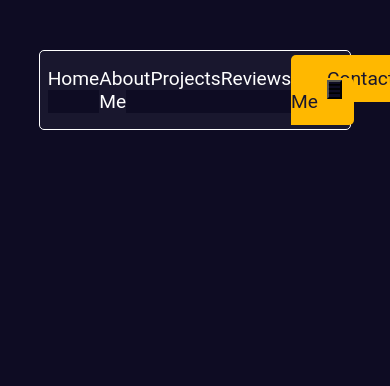
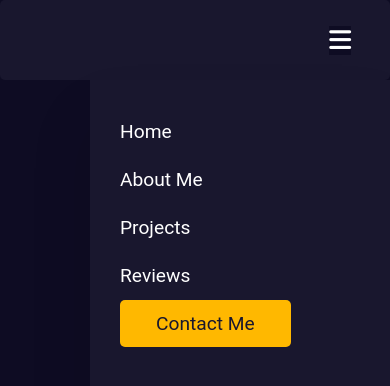
Before and after one commit to codehass/hassan-elouardy, a React (Create React App) app: page / in a window 390 px wide. Shown: the top 386 px of the page. Built offline with nearby package versions, Linux system fonts and the light colour scheme.

Commit message:
Styling navbar

```diff
--- a/src/components/navbar.css
+++ b/src/components/navbar.css
@@ -45,3 +45,49 @@
   padding: 12px 36px;
   border-radius: 5px;
 }
+
+#mobile {
+  display: none;
+}
+
+@media screen and (max-width: 768px) {
+  .navbar {
+    width: 100%;
+    border: none;
+    margin-top: 0;
+    display: flex;
+    justify-content: end;
+    padding-right: 10%;
+  }
+
+  .navbar ul {
+    flex-direction: column;
+    align-items: start;
+    justify-content: flex-start;
+    position: fixed;
+    top: 80px;
+    right: 0;
+    width: 300px;
+    height: 100vh;
+    box-shadow: 0 40px 60px rgba(0, 0, 0, 0.1);
+    padding: 40px 0 0 10px;
+    transition: 0.3s ease-in-out;
+  }
+
+  .ul.active {
+    right: -300px;
+  }
+
+  #mobile {
+    display: block;
+    color: white;
+    text-decoration: none;
+    border: none;
+    font-size: 25px;
+  }
+
+  .navbar ul li {
+    margin-bottom: 25px;
+    margin-left: 20px;
+  }
+}
```
